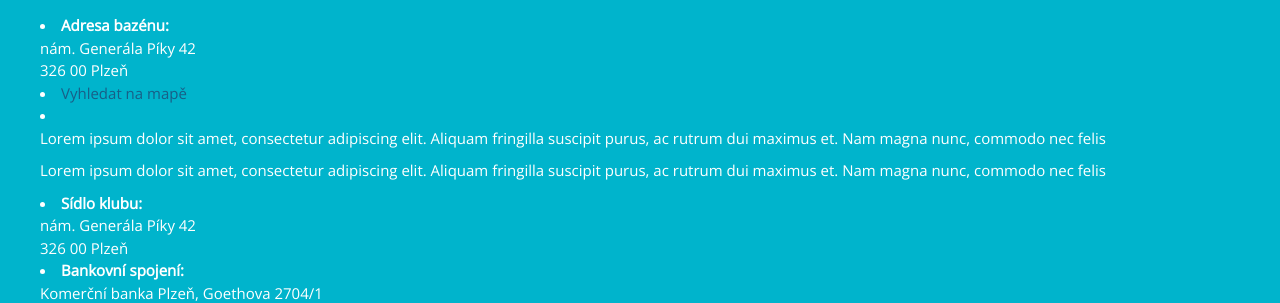
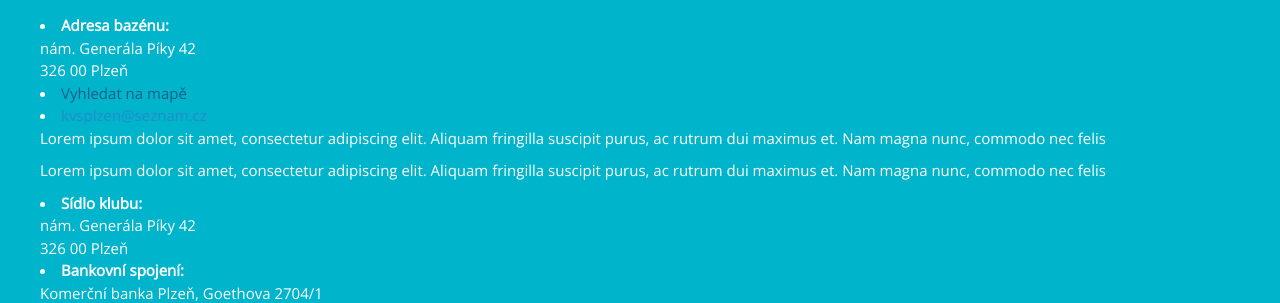
Before and after one commit to SteveVil/KVS-web, a Jekyll site: the page built from index.html, in a window 1280 px wide. Shown: the part 184-487 px from the top of the page. Built offline with Jekyll 4.4.1, drawn with Linux system fonts in a browser that asks for light colours.

Commit message:
Update footer.html

```diff
--- a/_includes/footer.html
+++ b/_includes/footer.html
@@ -5,7 +5,7 @@
 			 	<h3>Kontakt</h3>
 			 	<li><strong>Adresa bazénu:</strong></br> nám. Generála Píky 42</br>326 00 Plzeň</li>
 			 	<li><a href="">Vyhledat na mapě</a></li>
-			 	<li><a href="mailto:kvsplzen@seznam.cz"></a></li>
+			 	<li><a href="mailto:kvsplzen@seznam.cz">kvsplzen@seznam.cz</a></li>
 			 </div>
 			 <div class="box4">
 			 	<p>Lorem ipsum dolor sit amet, consectetur adipiscing elit. Aliquam fringilla suscipit purus, ac rutrum dui maximus et. Nam magna nunc, commodo nec felis </p>
```
